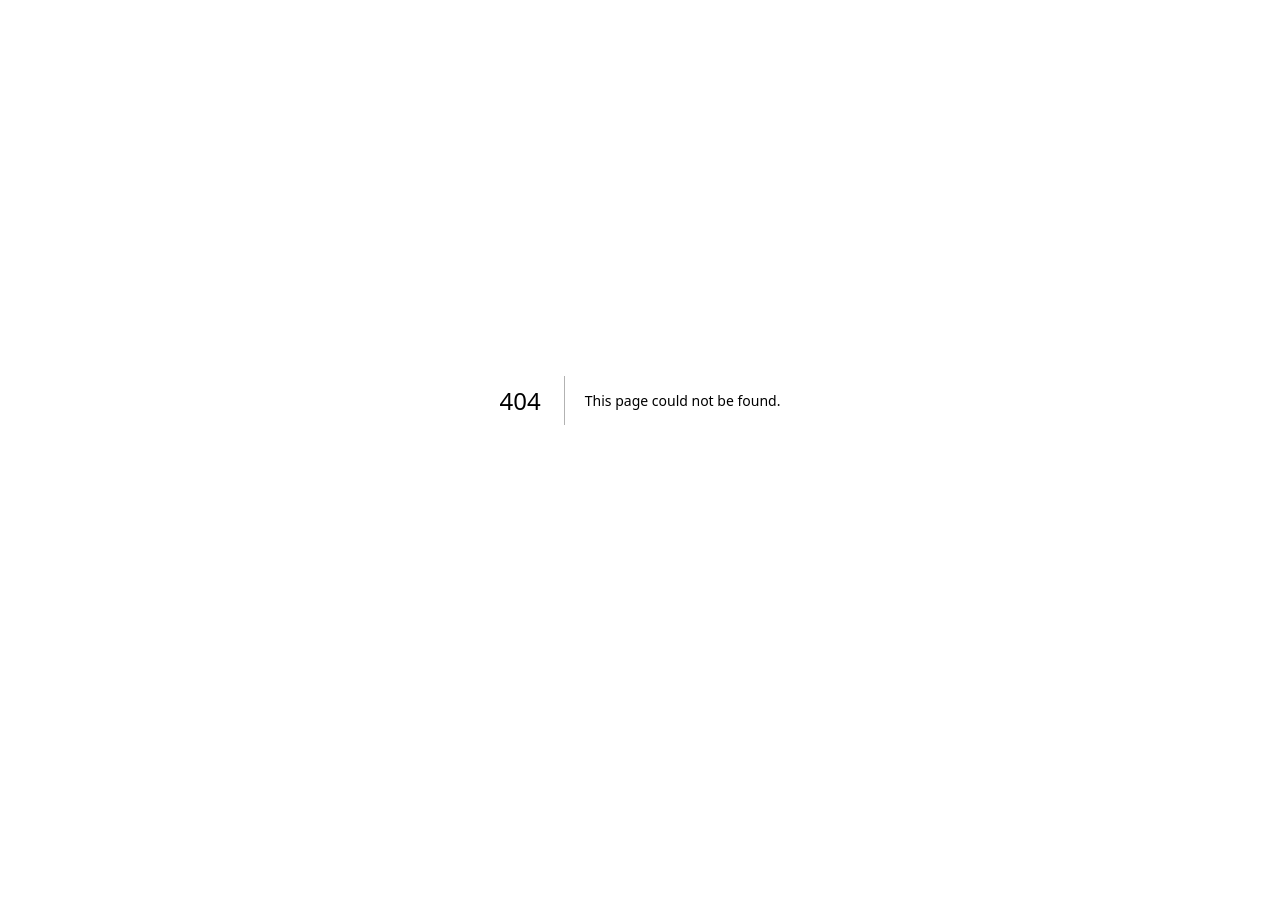
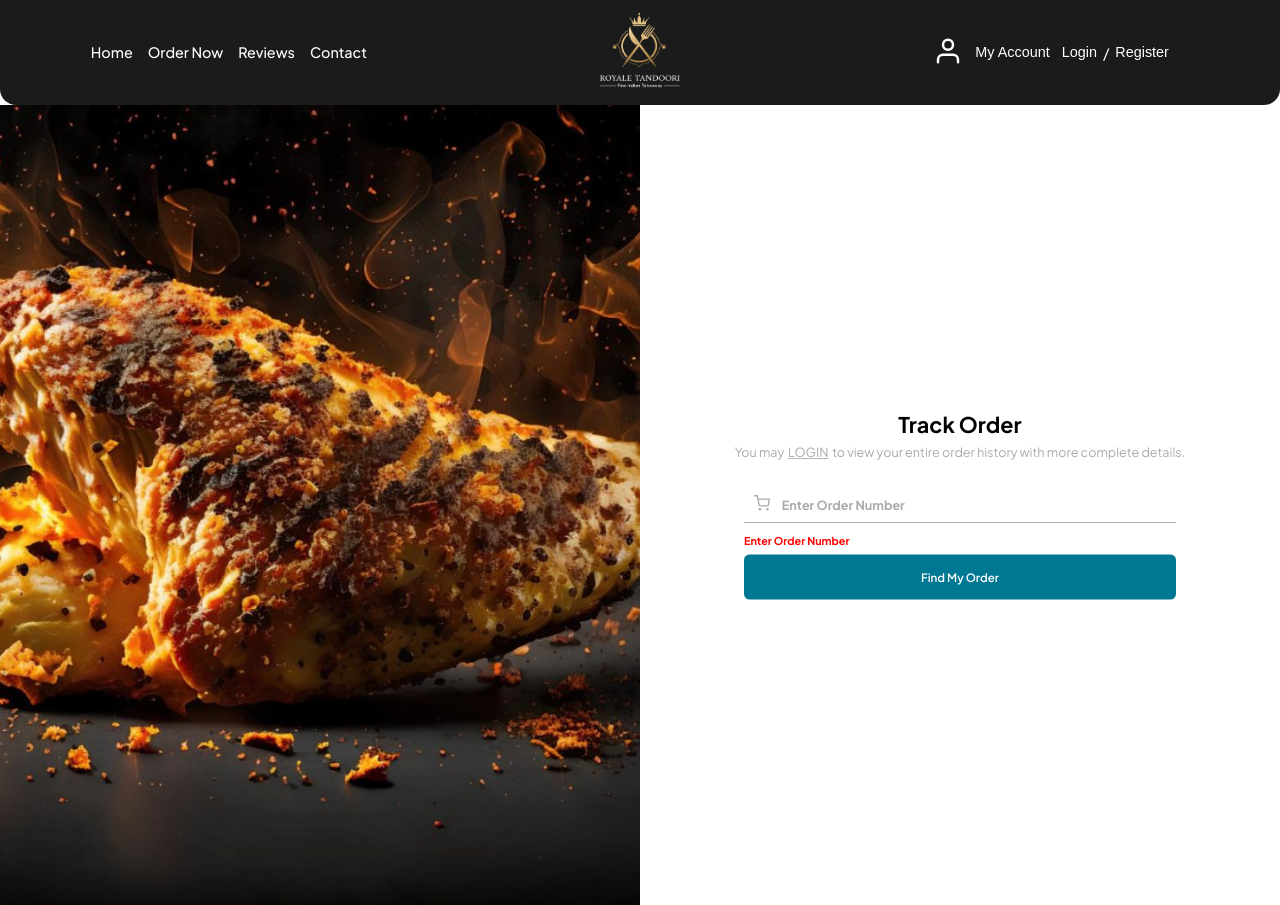
Before and after one commit to asimrasheed533/Royale-web, a Next.js app: page /trackOrder in a window 1280 px wide. Before the commit this address had no page. Before the commit the page ends 800 px from the top, so only its background shows below. Built offline with nearby package versions, Linux system fonts and the light colour scheme.

Commit message:
Create page.jsx

```diff
--- /dev/null
+++ b/src/app/(customer)/trackOrder/page.jsx
@@ -0,0 +1,71 @@
+import "@/style/trackOrder.scss";
+import "@/style/signIn.scss";
+import banner_1 from "@/public/banner_1.jpg";
+import Link from "next/link";
+import Image from "next/image";
+export default function TrackOrder() {
+  return (
+    <>
+      <div className="create__container">
+        <div className="create__container__img">
+          <Image
+            className="create__container__img__image"
+            src={banner_1}
+            alt="createAccount"
+          />
+        </div>
+        <form className="create__container__from__warper">
+          <div className="create__container__from__heading">Track Order</div>
+          <div className="track__container__from__sub__heading">
+            You may
+            <Link className="track__container__from__text__link" href="/signin">
+              LOGIN
+            </Link>
+            to view your entire order history with more complete details.
+          </div>
+
+          <div className="create__account__input">
+            <div className="create__account__input_svg">
+              <svg
+                xmlns="http://www.w3.org/2000/svg"
+                width="20"
+                height="18"
+                viewBox="0 0 24 24"
+                fill="none"
+                stroke="#AAAAAA"
+                strokeWidth="2"
+                strokeLinecap="round"
+                strokeLinejoin="round"
+                className="feather feather-shopping-cart"
+              >
+                <circle cx="9" cy="21" r="1"></circle>
+                <circle cx="20" cy="21" r="1"></circle>
+                <path d="M1 1h4l2.68 13.39a2 2 0 0 0 2 1.61h9.72a2 2 0 0 0 2-1.61L23 6H6"></path>
+              </svg>
+            </div>
+            <input
+              required
+              className="create__account__input__entry"
+              type="text"
+            />
+
+            <div className="error__input">Enter Order Number</div>
+
+            <div className="create__account__input__label">
+              Enter Order Number
+            </div>
+          </div>
+
+          <div className="signin__submit__btn">
+            <Link
+              href="/dashboard/orderstatus"
+              className="forgot__account__button"
+            >
+              Find My Order
+            </Link>
+          </div>
+        </form>
+      </div>
+    </>
+  );
+}
```
